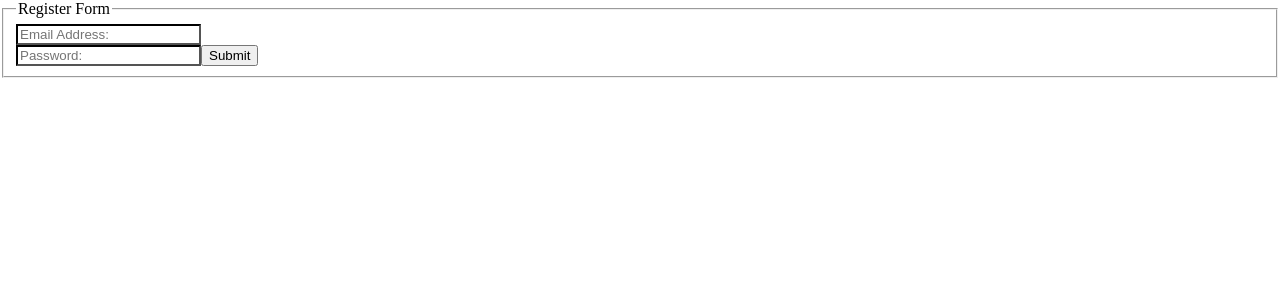
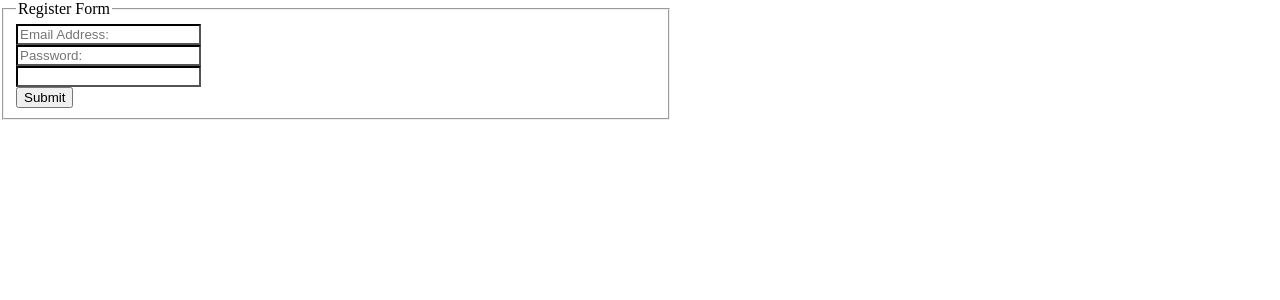
Before and after one commit to arunas-cesonis/SampleCloud, a React (Create React App) app in the folder client/: page / in a window 1280 px wide. Both pictures are taken after a click on the button "Register". Shown: the top 300 px of the page. Built offline with nearby package versions, Linux system fonts and the light colour scheme.

Commit message:
Added UsernameInput.jsx, Updated Register.jsx (Validation).

```diff
--- a/client/src/components/Login.jsx
+++ b/client/src/components/Login.jsx
@@ -42,8 +42,7 @@ class Login extends Component {
 		axios.post('http://localhost:3010/api/login', {
 			username: this.state.username,
 			password: this.state.password,
-		})
-		.then(response => {
+		}).then(response => {
 			this.setState({
 				serverUsername: response.data.name,
 				serverSuccess: 	response.data.success,
--- a/client/src/components/Register.jsx
+++ b/client/src/components/Register.jsx
@@ -1,22 +1,29 @@
 import React, { Component } from 'react';
+import axios from 'axios';
 import '../css/register.css';
 import EmailInput from './EmailInput.jsx';
 import PasswordInput from './PasswordInput.jsx';
+import UsernameInput from './UsernameInput.jsx';
 
 class Register extends Component {
     constructor(props){
         super(props);
         this.state = {
             email: '',
+            password: '',
+            username: '',
             emailNotValid: false,
-            password: '',
             passwordNotValid: false,
+            usernameNotValid: false,
+            usernameFree: false,
+            emailError: '',
             passswordError: '',
-            emailError: '',
+            usernameError: '',
         };
         this.handleEmail = this.handleEmail.bind(this);
         this.handleForm = this.handleForm.bind(this);
         this.handlePassword = this.handlePassword.bind(this);
+        this.handleUsername = this.handleUsername.bind(this);
     }
     /*
     handleRegister(event){
@@ -30,17 +37,28 @@ class Register extends Component {
     */
     handleForm(e){
         e.preventDefault();
+        const emailNotValid = this.state.emailNotValid;
         const passwordNotValid = this.state.passwordNotValid;
-        const emailNotValid = this.state.emailNotValid;
+        const usernameNotValid = this.state.usernameNotValid;
         console.log('From form: ', emailNotValid);
-        if(passwordNotValid){
+        this.setState({
+            emailError: '',
+            passwordError: '',
+            usernameError: '',
+        })
+        if(passwordNotValid || this.state.password === ''){
             this.setState({
                 passwordError: 'Password must be at least 6 chars long and contain an upper case.',
             })
         }
-        if(emailNotValid){
+        if(emailNotValid || this.state.email === ''){
             this.setState({
                 emailError: 'Please enter a valid email address.',
+            })
+        }
+        if(usernameNotValid || this.state.username === ''){
+            this.setState({
+                usernameError: 'You can not use this name. Please choose another one.',
             })
         }
         console.log('The form has been submitted.');
@@ -78,16 +96,33 @@ class Register extends Component {
             });
         }
     }
+    handleUsername(usernameInputVal){
+        const usernameFree = this.state.usernameFree;
+        this.setState({ username: usernameInputVal });
+        axios.post('http://localhost:3010/api/checkUsername', {
+            username: usernameInputVal,
+        }).then(response =>{
+            this.setState({ usernameFree: response.data.free });
+        });
+        console.log('Username is free: ', usernameFree);
+        if(usernameFree){
+            this.setState({ usernameNotValid: false });
+        } else {
+            this.setState({ usernameNotValid: true });
+        }
+    }
 	render(){
         const email = this.state.email;
+        const password = this.state.password;
+        const username = this.state.username;
         const emailNotValid = this.state.emailNotValid;
-        const password = this.state.password;
         const passwordNotValid = this.state.passwordNotValid;
+        const usernameNotValid = this.state.usernameNotValid;
 
 		return (
-            <fieldset>
+            <form onSubmit={this.handleForm}>
+                <fieldset>
                 <legend>Register Form</legend>
-                <form onSubmit={this.handleForm}>
                     <p className='error_msg'>{this.state.emailError}</p>
                     <EmailInput
                         emailNotValid={emailNotValid}
@@ -100,9 +135,16 @@ class Register extends Component {
                         passwordCheck={this.handlePassword}
                         password={password}
                     />
+                    <p className='error_msg'>{this.state.usernameError}</p>
+                    <UsernameInput
+                        usernameNotValid={usernameNotValid}
+                        usernameCheck={this.handleUsername}
+                        username={username}
+                    />
+                    <br />
                     <button>Submit</button>
+                </fieldset>
                 </form>
-            </fieldset>
 		);
 	}
 }
--- /dev/null
+++ b/client/src/components/UsernameInput.jsx
@@ -0,0 +1,25 @@
+import React, { Component } from 'react';
+import classNames from 'classnames';
+
+class UsernameInput extends Component {
+    constructor(props){
+        super(props);
+        this.handleUsernameCheck = this.handleUsernameCheck.bind(this);
+    }
+    handleUsernameCheck(e){
+        this.props.usernameCheck(e.target.value);
+    }
+    render(){
+        const username = this.props.username;
+        const usernameNotValid = this.props.usernameNotValid;
+        return(
+            <input
+                className={classNames({ invalid: usernameNotValid })}
+                onChange={this.handleUsernameCheck}
+                value={username}
+            />
+        );
+    }
+}
+
+export default UsernameInput;
--- a/client/src/css/register.css
+++ b/client/src/css/register.css
@@ -4,10 +4,14 @@ input {
 input.invalid {
     border-color: red;
 }
+fieldset {
+    width: 50%;
+}
 p {
     padding: 0;
     margin: 0;
 }
 .error_msg {
+    font-size: 10px;
     color: red;
 }
```
Also changed, not shown: 1 other file (tests, documents, lock files or other folders).
